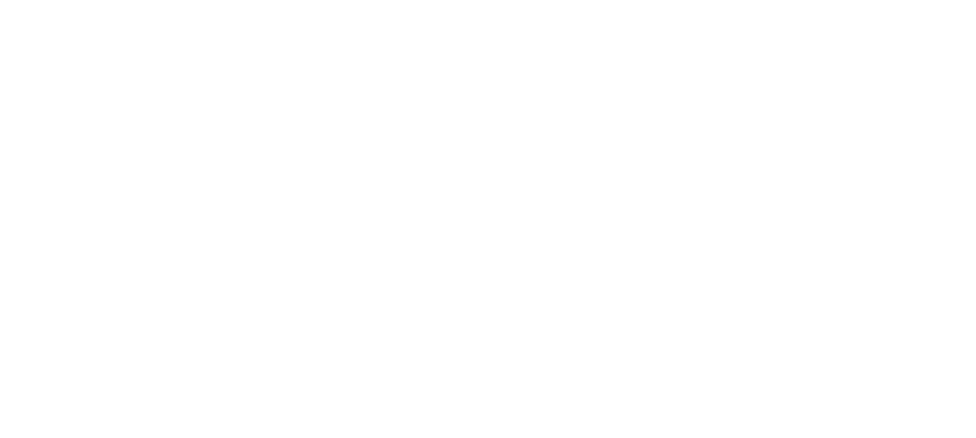
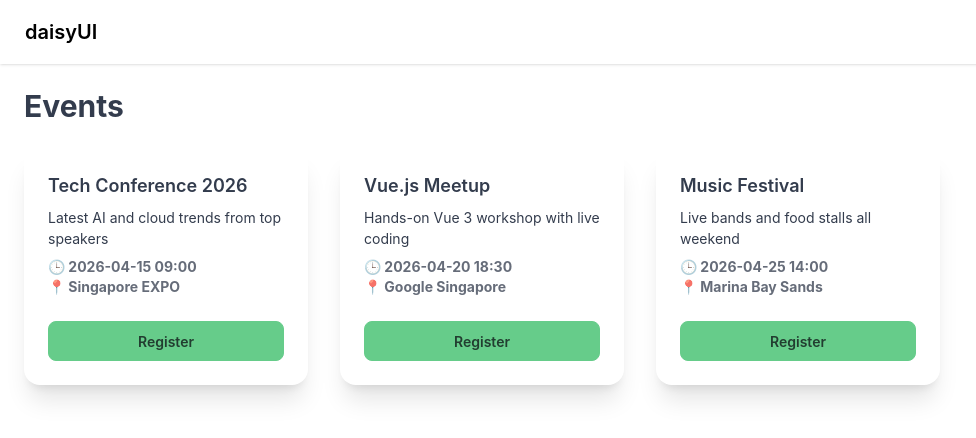
Before and after one commit to Jiajjang/ESD-Volunteer, a Vue app in the folder esd-volunteer/: page /events in a window 1280 px wide. Before the commit this address had no page. Shown: the top 438 px of the page, without its empty margins (0-976 px from the left). Built offline with nearby package versions, Linux system fonts and the light colour scheme.

Commit message:
Added Events and EventDetail pages

```diff
--- a/esd-volunteer/index.html
+++ b/esd-volunteer/index.html
@@ -1,13 +1,15 @@
 <!DOCTYPE html>
-<html lang="">
+<html lang="" data-theme="emerald">
   <head>
     <meta charset="UTF-8">
     <link rel="icon" href="/favicon.ico">
     <meta name="viewport" content="width=device-width, initial-scale=1.0">
     <title>Vite App</title>
+    <link href="/src/styles.css" rel="stylesheet">
   </head>
   <body>
-    <div id="app"></div>
+    <div id="app">
+    </div>
     <script type="module" src="/src/main.js"></script>
   </body>
 </html>
--- a/esd-volunteer/src/App.vue
+++ b/esd-volunteer/src/App.vue
@@ -1,15 +1,16 @@
 <script>
 import { RouterView } from 'vue-router'
 
-
 export default {
-    name: 'App',
-    components: {
-        RouterView,
-    },
+  name: 'App',
+  components: {
+    RouterView,
+  },
 }
 </script>
 
 <template>
+  <div data-theme="emerald">
     <RouterView />
+  </div>
 </template>
--- a/esd-volunteer/src/components/eventsCard.vue
+++ b/esd-volunteer/src/components/eventsCard.vue
@@ -2,31 +2,31 @@
 export default {
   name: 'eventsCard',
   props: {
-        article: {
+    event: {
       type: Object,
       required: true,
     },
   },
 }
 </script>
+
 <template>
-    <div class="card bg-base-100 w-96 shadow-sm">
-        <figure>
-            <img
-                src="https://img.daisyui.com/images/stock/photo-1606107557195-0e29a4b5b4aa.webp"
-                alt="Shoes"
-            />
-        </figure>
+  <div class="card w-full shadow-xl hover:shadow-2xl transition-shadow">
     <div class="card-body">
       <h2 class="card-title">{{ event.title }}</h2>
-            <div>
-                <span></span>
+      <p>{{ event.description }}</p>
+      <div class="text-sm opacity-75 mb-4">
+        <p>
+          <strong>🕒 {{ event.time }}</strong>
+        </p>
+        <p>
+          <strong>📍 {{ event.location }}</strong>
+        </p>
       </div>
-            <p>
-                {{event.description}}
-            </p>
       <div class="card-actions justify-end">
-                <button class="btn btn-primary">Register</button>
+        <router-link :to="{ name: 'eventDetails', params: { id: event.id } }" class="btn btn-primary w-full">
+            Register
+        </ router-link>
       </div>
     </div>
   </div>
--- /dev/null
+++ b/esd-volunteer/src/components/navBar.vue
@@ -0,0 +1,11 @@
+<script>
+export default {
+  name: 'navBar'
+}
+</script>
+
+<template>
+  <div class="navbar bg-green shadow-sm w-screen">
+    <a class="btn btn-ghost text-xl text-black">daisyUI</a>
+  </div>
+</template>
--- a/esd-volunteer/src/main.js
+++ b/esd-volunteer/src/main.js
@@ -3,6 +3,7 @@
 
 import App from './App.vue'
 import router from './router'
+import './styles.css'
 
 const app = createApp(App)
 
--- a/esd-volunteer/src/router/index.js
+++ b/esd-volunteer/src/router/index.js
@@ -1,15 +1,21 @@
 import { createRouter, createWebHistory } from "vue-router";
-
 import EventsView from '@/views/events.vue'
+import EventDetailsView from '@/views/eventDetails.vue'
 
 const router = createRouter({
   history: createWebHistory(import.meta.env.BASE_URL),  // Clean URLs
   routes : [
     {
-      path : '/',
+      path : '/events',
       name: "events",
       component : EventsView,
-      // meta : {requiresAuth: false}
+    },
+    {
+      path: '/eventDetails/:id',
+      name: "eventDetails",
+      component : EventDetailsView,
+      props : true
+
     }
   ]
 })
--- a/esd-volunteer/src/styles.css
+++ b/esd-volunteer/src/styles.css
@@ -1,2 +1,5 @@
 @import "tailwindcss";
-@plugin "daisyui";
+
+@plugin "daisyui" {
+  themes: light --default, dark --prefersdark, emerald
+}
--- /dev/null
+++ b/esd-volunteer/src/views/eventDetails.vue
@@ -0,0 +1,66 @@
+<script setup>
+import { useRoute } from 'vue-router'
+import { ref, reactive, computed, onMounted } from 'vue'
+const route = useRoute()
+const eventId = route.params.id  // Gets /event/1 → "1"
+
+// Test data (replace with API fetch)
+const events = ref([
+  {
+    id: 1,
+    title: 'Tech Conference 2026',
+    description: 'Latest AI and cloud trends from top speakers',
+    time: '2026-04-15 09:00',
+    location: 'Singapore EXPO',
+  },
+  {
+    id: 2,
+    title: 'Vue.js Meetup',
+    description: 'Hands-on Vue 3 workshop with live coding',
+    time: '2026-04-20 18:30',
+    location: 'Google Singapore',
+
+  },
+  {
+    id: 3,
+    title: 'Music Festival',
+    description: 'Live bands and food stalls all weekend',
+    time: '2026-04-25 14:00',
+    location: 'Marina Bay Sands',
+  },
+])
+const event = computed(() => events.value.find(e => e.id == eventId))
+</script>
+
+<template>
+  <main class="pt-20 p-8 max-w-4xl mx-auto">
+    <button class="btn btn-ghost mb-8" @click="$router.back()">
+      ← Back to Events
+    </button>
+    <div v-if="event" class="card bg-base-100 shadow-2xl">
+      <figure class="px-10 pt-10">
+        <img :src="event.photo" alt="Event" class="rounded-xl" />
+      </figure>
+      <div class="card-body items-center text-center">
+        <h1 class="card-title text-4xl">{{ event.title }}</h1>
+        <p class="text-lg">{{ event.description }}</p>
+        <div class="stats shadow w-full">
+          <div class="stat">
+            <div class="stat-title">Date & Time</div>
+            <div class="stat-value">{{ event.time }}</div>
+          </div>
+          <div class="stat">
+            <div class="stat-title">Location</div>
+            <div class="stat-value">{{ event.location }}</div>
+          </div>
+        </div>
+        <div class="card-actions">
+          <button class="btn btn-primary btn-lg">Register Now</button>
+        </div>
+      </div>
+    </div>
+    <div v-else class="text-center py-20">
+      <h1 class="text-2xl">Event not found</h1>
+    </div>
+  </main>
+</template>
--- a/esd-volunteer/src/views/events.vue
+++ b/esd-volunteer/src/views/events.vue
@@ -1,11 +1,40 @@
-<script>
-import EventsCard from '../components/eventsCard.vue';
+<script setup>
+import EventsCard from '@/components/eventsCard.vue'
+import NavBar from '@/components/navbar.vue'
+// Temp data to test
+import { ref } from 'vue'
+const events = ref([
+  {
+    id: 1,
+    title: 'Tech Conference 2026',
+    description: 'Latest AI and cloud trends from top speakers',
+    time: '2026-04-15 09:00',
+    location: 'Singapore EXPO',
+  },
+  {
+    id: 2,
+    title: 'Vue.js Meetup',
+    description: 'Hands-on Vue 3 workshop with live coding',
+    time: '2026-04-20 18:30',
+    location: 'Google Singapore',
 
+  },
+  {
+    id: 3,
+    title: 'Music Festival',
+    description: 'Live bands and food stalls all weekend',
+    time: '2026-04-25 14:00',
+    location: 'Marina Bay Sands',
+  },
+])
 </script>
 
 <template>
-    <main>
-        <h2>TEST</h2>
-        <EventsCard></EventsCard>
-    </main>
+  <NavBar />
+  <main class="px-6">
+    <h1 class="text-3xl py-6 font-bold">Events</h1>
+    <div class="grid-cols-4 gap-8 grid">
+      <EventsCard v-for="event in events" :key="event.id" :event="event" />
+    </div>
+  </main>
 </template>
```
Lines whose indentation alone changed are shown as unchanged.
